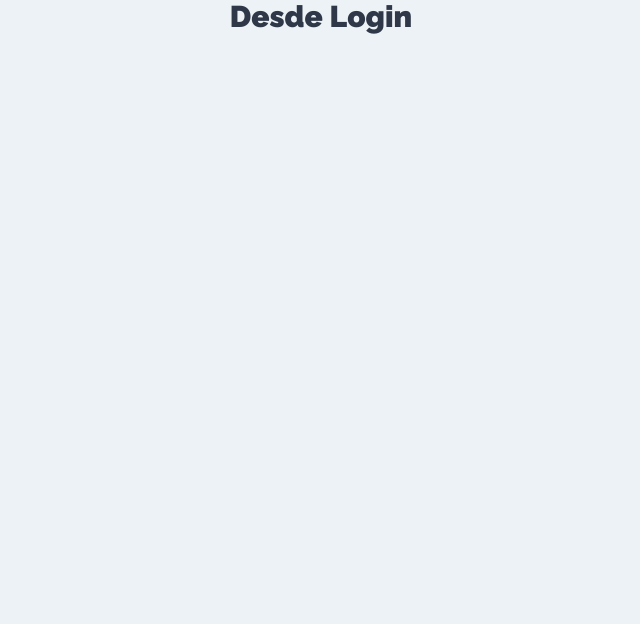
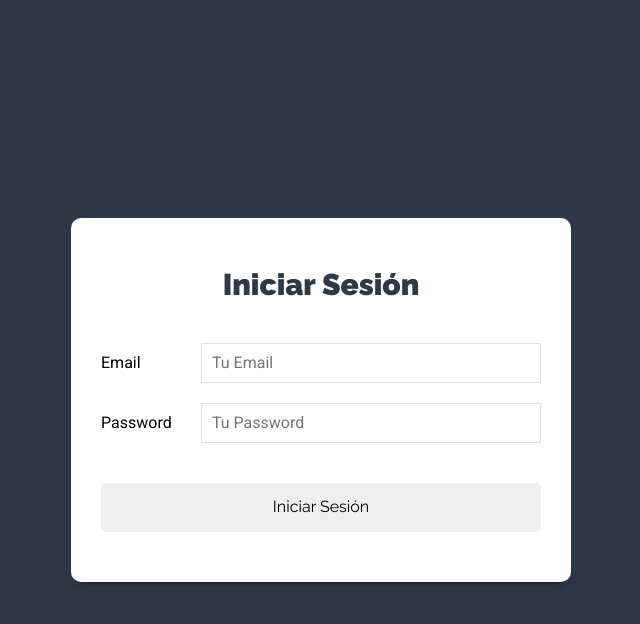
Before and after one commit to Erickowski/MERNTasks_frontend, a React (Create React App) app: page / in a window 1280 px wide. Shown: the top 624 px of the page, without its empty margins (319-959 px from the left). Built offline with nearby package versions, Linux system fonts and the light colour scheme.

Commit message:
Diseño del Login

```diff
--- a/src/App.js
+++ b/src/App.js
@@ -12,7 +12,7 @@ function App() {
         <Route exact path="/" component={Login} />{" "}
         <Route exact path="/nueva-cuenta" component={NuevaCuenta} />{" "}
         <Route exact path="/proyectos" component={Proyectos} />{" "}
-      </Switch>{" "}
+      </Switch>
     </Router>
   );
 }
--- a/src/components/auth/Login.jsx
+++ b/src/components/auth/Login.jsx
@@ -1,7 +1,43 @@
 import React from "react";
 
 const Login = () => {
-  return <h1>Desde Login</h1>;
+  const onChange = {};
+  return (
+    <div className="form-usuario">
+      <div className="contenedor-form sombra-dark">
+        <h1>Iniciar Sesión</h1>
+        <form action="">
+          <div className="campo-form">
+            <label htmlFor="email">Email</label>
+            <input
+              type="email"
+              id="email"
+              name="email"
+              placeholder="Tu Email"
+              onChange={onChange}
+            />
+          </div>
+          <div className="campo-form">
+            <label htmlFor="password">Password</label>
+            <input
+              type="password"
+              id="password"
+              name="password"
+              placeholder="Tu Password"
+              onChange={onChange}
+            />
+          </div>
+          <div className="campo-form">
+            <input
+              type="submit"
+              value="Iniciar Sesión"
+              className="btn btn-primary btn-block"
+            />
+          </div>
+        </form>
+      </div>
+    </div>
+  );
 };
 
 export default Login;
```
